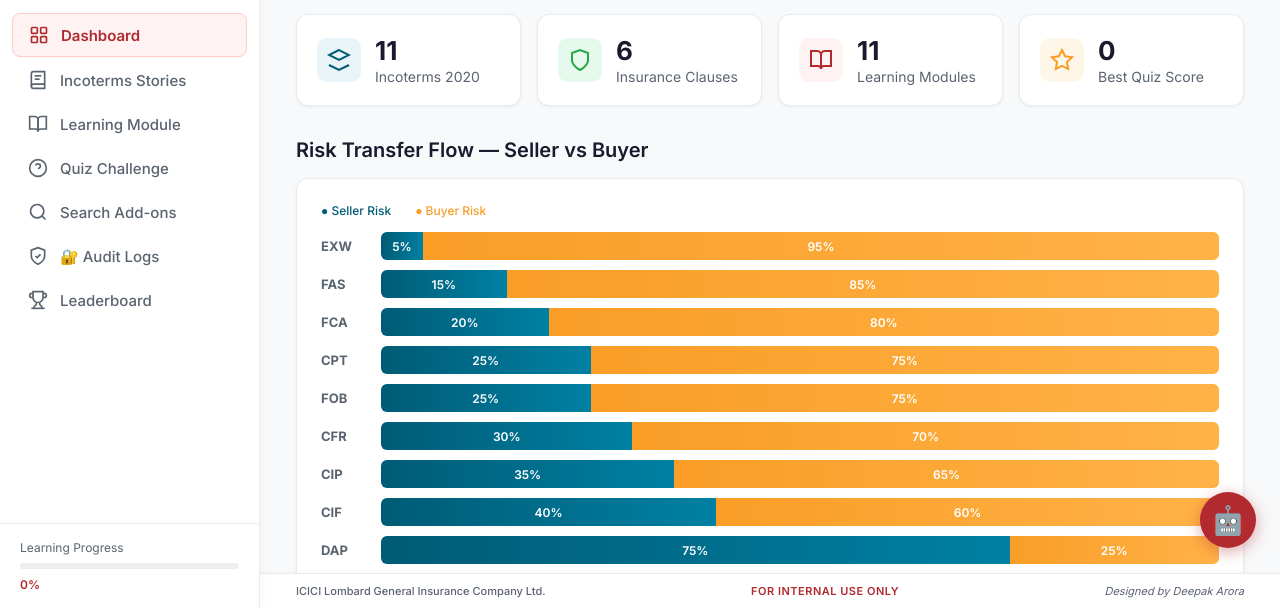
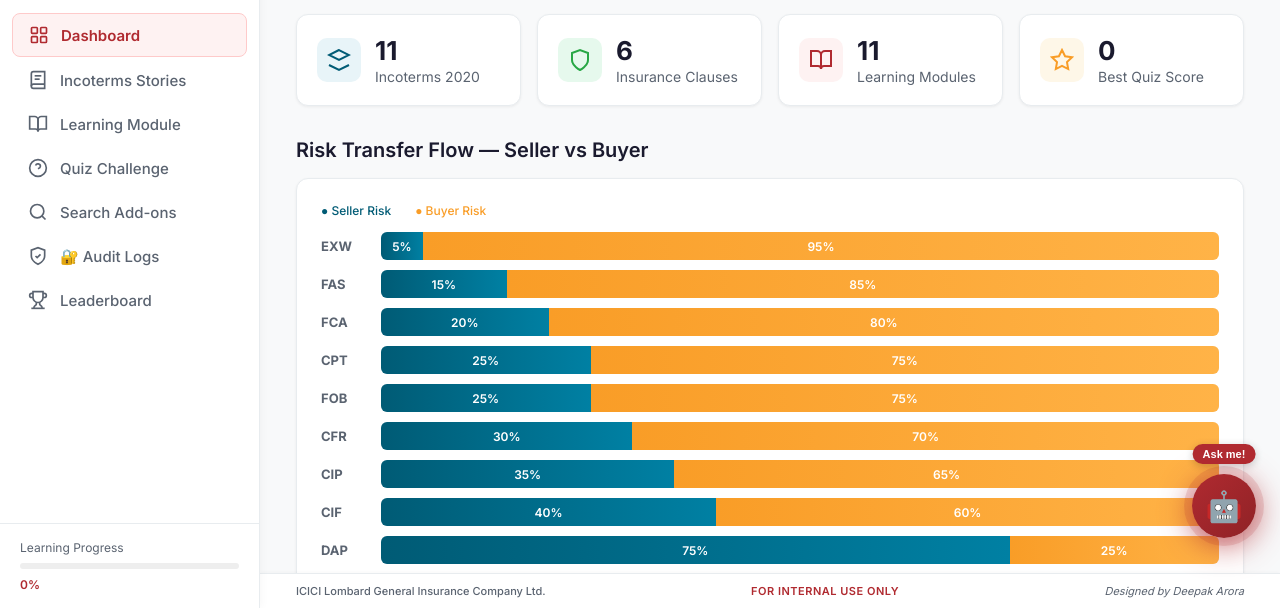
Before and after one commit to deepakarora15/icici-lombard-training, a website: page public/index.html in a window 1280 px wide. Shown: the part 192-800 px from the top of the page. Drawn offline with Linux system fonts and the light colour scheme; sample sign-in values are in the browser's storage.

Commit message:
Make chatbot button bigger, pulsing animation, and 'Ask me!' label for visibility

```diff
--- a/public/styles.css
+++ b/public/styles.css
@@ -994,9 +994,11 @@ body {
 .slicer-btn.active { background: var(--accent-primary); color: white; border-color: var(--accent-primary); }
 
 /* Chatbot */
-.chatbot-toggle { position:fixed; bottom:60px; right:24px; width:56px; height:56px; border-radius:50%; background:var(--accent-primary); color:white; border:none; font-size:28px; cursor:pointer; box-shadow:0 4px 16px rgba(176,42,48,0.4); z-index:1000; transition:transform 0.2s; }
-.chatbot-toggle:hover { transform:scale(1.1); }
-.chatbot-container { position:fixed; bottom:60px; right:24px; width:380px; max-height:520px; background:white; border-radius:16px; box-shadow:0 8px 32px rgba(0,0,0,0.15); z-index:1001; display:flex; flex-direction:column; overflow:hidden; border:1px solid var(--border); }
+.chatbot-toggle { position:fixed; bottom:70px; right:24px; width:64px; height:64px; border-radius:50%; background:linear-gradient(135deg, #B02A30, #8f2226); color:white; border:none; font-size:30px; cursor:pointer; box-shadow:0 6px 24px rgba(176,42,48,0.5); z-index:1000; transition:transform 0.2s; animation: chatPulse 2s ease infinite; }
+.chatbot-toggle:hover { transform:scale(1.15); animation:none; }
+.chatbot-toggle::after { content:'Ask me!'; position:absolute; top:-30px; left:50%; transform:translateX(-50%); background:#B02A30; color:white; padding:4px 10px; border-radius:12px; font-size:11px; font-weight:700; white-space:nowrap; box-shadow:0 2px 8px rgba(0,0,0,0.2); }
+@keyframes chatPulse { 0%,100%{ box-shadow:0 6px 24px rgba(176,42,48,0.5); } 50%{ box-shadow:0 6px 32px rgba(176,42,48,0.8), 0 0 0 8px rgba(176,42,48,0.15); } }
+.chatbot-container { position:fixed; bottom:70px; right:24px; width:380px; max-height:520px; background:white; border-radius:16px; box-shadow:0 8px 32px rgba(0,0,0,0.15); z-index:1001; display:flex; flex-direction:column; overflow:hidden; border:1px solid var(--border); }
 .chatbot-header { padding:14px 18px; background:linear-gradient(135deg,#005B75,#003D50); color:white; font-weight:700; font-size:15px; display:flex; justify-content:space-between; align-items:center; }
 .chatbot-messages { flex:1; overflow-y:auto; padding:16px; max-height:360px; display:flex; flex-direction:column; gap:12px; }
 .chat-msg { padding:10px 14px; border-radius:12px; font-size:13px; line-height:1.6; max-width:90%; }
```
